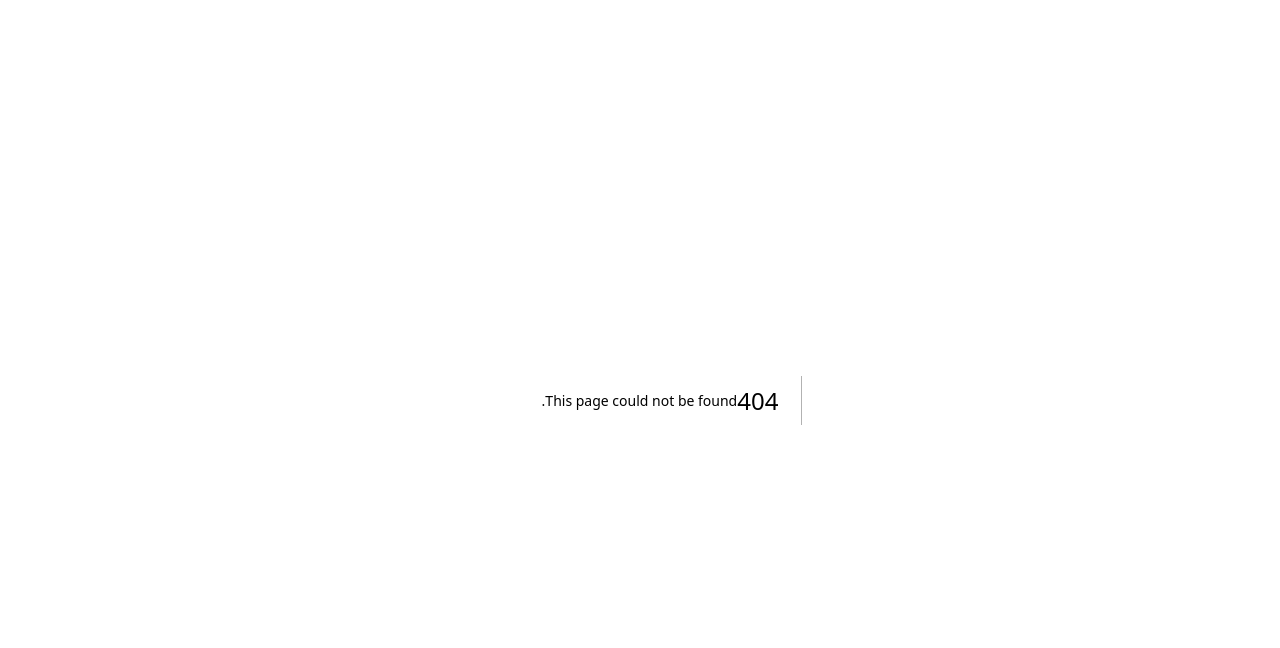
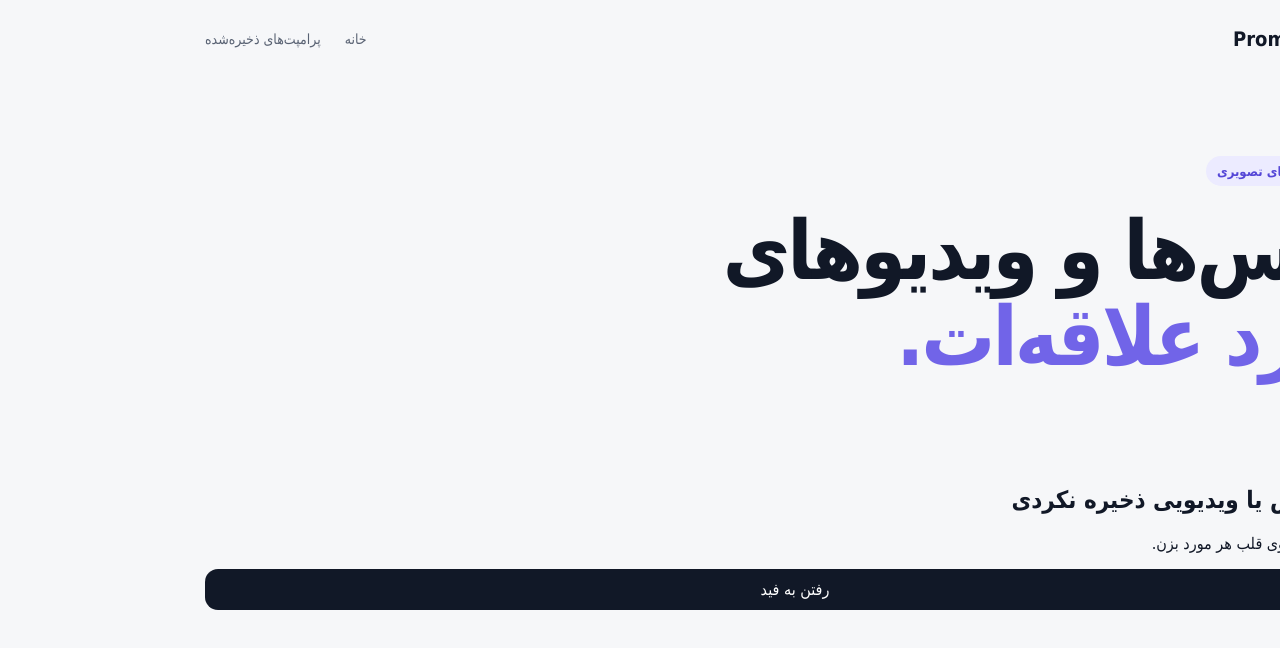
Before and after one commit to sahandse/promptino, a Next.js app: page /media-favorites in a window 1280 px wide. Before the commit this address had no page. Shown: the top 648 px of the page. Built offline with nearby package versions, Linux system fonts and the light colour scheme.

Commit message:
feat: add media favorites page

```diff
--- /dev/null
+++ b/app/media-favorites/page.tsx
@@ -0,0 +1,99 @@
+"use client";
+
+import Link from "next/link";
+import { useEffect, useMemo, useState } from "react";
+import { Heart, Copy, ExternalLink, Play, Check } from "lucide-react";
+import { galleryItems } from "@/data/gallery";
+
+const KEY = "promptino:media-favorites";
+
+function readIds(): string[] {
+  try {
+    const value = JSON.parse(localStorage.getItem(KEY) || "[]");
+    return Array.isArray(value) ? value : [];
+  } catch {
+    return [];
+  }
+}
+
+export default function MediaFavoritesPage() {
+  const [ids, setIds] = useState<string[]>([]);
+  const [copied, setCopied] = useState<string | null>(null);
+
+  useEffect(() => {
+    const sync = () => setIds(readIds());
+    sync();
+    window.addEventListener("promptino:favorites-changed", sync);
+    return () => window.removeEventListener("promptino:favorites-changed", sync);
+  }, []);
+
+  const items = useMemo(() => galleryItems.filter((item) => ids.includes(item.id)), [ids]);
+
+  function remove(id: string) {
+    const next = readIds().filter((item) => item !== id);
+    localStorage.setItem(KEY, JSON.stringify(next));
+    setIds(next);
+  }
+
+  async function copy(id: string, text: string) {
+    await navigator.clipboard.writeText(text);
+    setCopied(id);
+    window.setTimeout(() => setCopied(null), 1400);
+  }
+
+  return (
+    <main>
+      <header className="topbar container">
+        <Link className="brand" href="/"><span className="brand-mark">P</span><span>Promptino</span></Link>
+        <nav><Link href="/">خانه</Link><Link href="/favorites">پرامپت‌های ذخیره‌شده</Link></nav>
+      </header>
+
+      <section className="hero container favorites-hero">
+        <div className="eyebrow"><Heart size={16} /> علاقه‌مندی‌های تصویری</div>
+        <h1>عکس‌ها و ویدیوهای<br /><span>مورد علاقه‌ات.</span></h1>
+      </section>
+
+      {items.length === 0 ? (
+        <section className="empty-state container">
+          <div className="empty-icon"><Heart size={28} /></div>
+          <h2>هنوز عکس یا ویدیویی ذخیره نکردی</h2>
+          <p>در فید تصویری روی قلب هر مورد بزن.</p>
+          <Link className="copy-btn empty-action" href="/#visual-feed">رفتن به فید</Link>
+        </section>
+      ) : (
+        <section className="visual-masonry container">
+          {items.map((item) => (
+            <article className="visual-card" key={item.id}>
+              <div className="visual-media-wrap">
+                {item.kind === "video" ? (
+                  <>
+                    <video className="visual-media" src={item.mediaUrl} controls playsInline preload="metadata" />
+                    <span className="media-kind-badge"><Play size={13} /> ویدیو</span>
+                  </>
+                ) : (
+                  <img className="visual-media" src={item.mediaUrl} alt={item.title} loading="lazy" />
+                )}
+                <button className="media-favorite saved" onClick={() => remove(item.id)} aria-label="حذف از علاقه‌مندی">
+                  <Heart size={18} fill="currentColor" />
+                </button>
+              </div>
+              <div className="visual-card-body">
+                <h3>{item.title}</h3>
+                <p>{item.prompt}</p>
+                <div className="visual-actions">
+                  <button className="copy-btn" onClick={() => copy(item.id, item.prompt)}>
+                    {copied === item.id ? <Check size={17} /> : <Copy size={17} />}
+                    {copied === item.id ? "کپی شد" : "کپی"}
+                  </button>
+                  <a className="source-btn" href={item.sourceUrl} target="_blank" rel="noreferrer">
+                    منبع <ExternalLink size={15} />
+                  </a>
+                </div>
+              </div>
+            </article>
+          ))}
+        </section>
+      )}
+    </main>
+  );
+}
```
